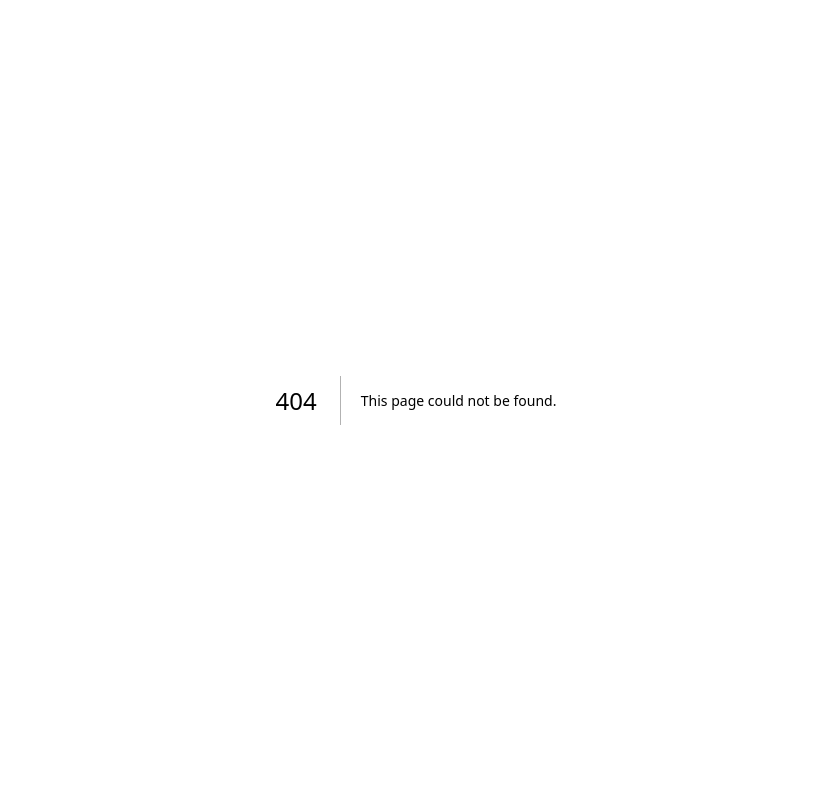
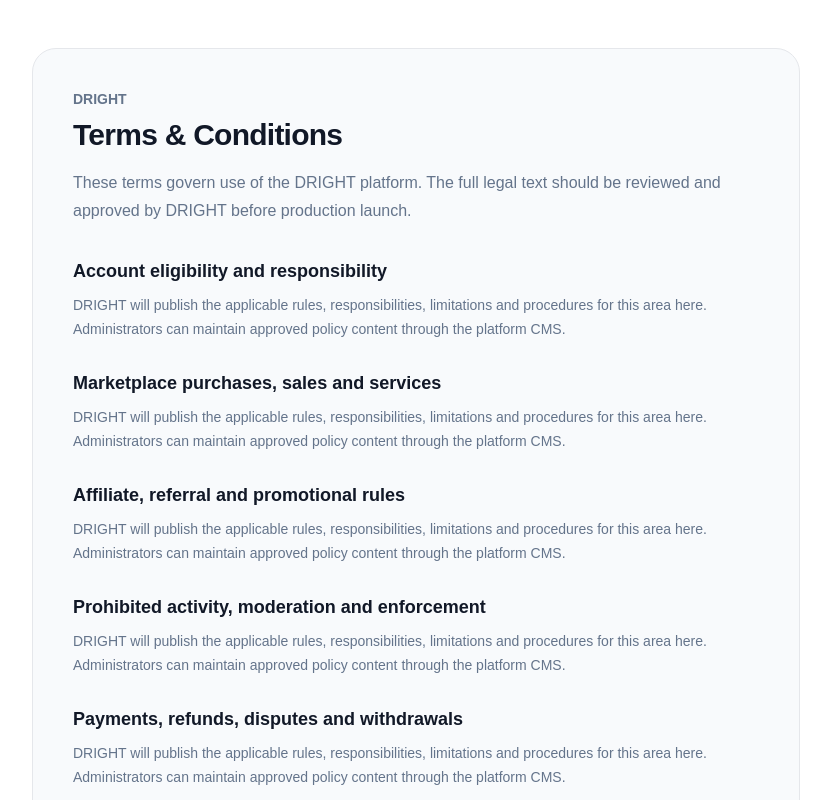
Before and after one commit to mavemarvy/DRIGHT, a Next.js app: page /terms in a window 1280 px wide. Before the commit this address had no page. Shown: the top 800 px of the page, without its empty margins (224-1055 px from the left). Built offline with nearby package versions, Linux system fonts and the light colour scheme.

Commit message:
feat: add DRIGHT terms and conditions page

```diff
--- /dev/null
+++ b/src/app/(public)/terms/page.tsx
@@ -0,0 +1,7 @@
+export default function TermsPage() {
+  return <LegalPage title="Terms & Conditions" intro="These terms govern use of the DRIGHT platform." sections={["Account eligibility and responsibility", "Marketplace purchases, sales and services", "Affiliate, referral and promotional rules", "Prohibited activity, moderation and enforcement", "Payments, refunds, disputes and withdrawals", "Intellectual property and platform content", "Account suspension, termination and appeals", "Changes to the platform and these terms"]} />;
+}
+
+function LegalPage({ title, intro, sections }: { title: string; intro: string; sections: string[] }) {
+  return <main className="min-h-screen bg-[var(--background)] px-4 py-12 text-[var(--foreground)] sm:px-6"><article className="mx-auto max-w-3xl rounded-3xl border border-[var(--border)] bg-[var(--surface)] p-7 sm:p-10"><p className="text-sm font-semibold text-[var(--muted)]">DRIGHT</p><h1 className="mt-2 text-3xl font-semibold tracking-tight">{title}</h1><p className="mt-4 leading-7 text-[var(--muted)]">{intro} The full legal text should be reviewed and approved by DRIGHT before production launch.</p><div className="mt-8 space-y-7">{sections.map((section) => <section key={section}><h2 className="text-lg font-semibold">{section}</h2><p className="mt-2 text-sm leading-6 text-[var(--muted)]">DRIGHT will publish the applicable rules, responsibilities, limitations and procedures for this area here. Administrators can maintain approved policy content through the platform CMS.</p></section>)}</div></article></main>;
+}
```
